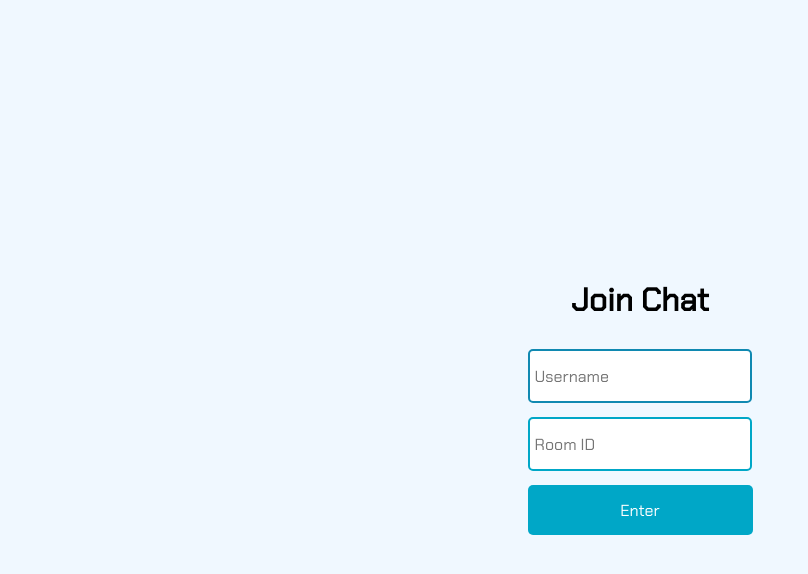
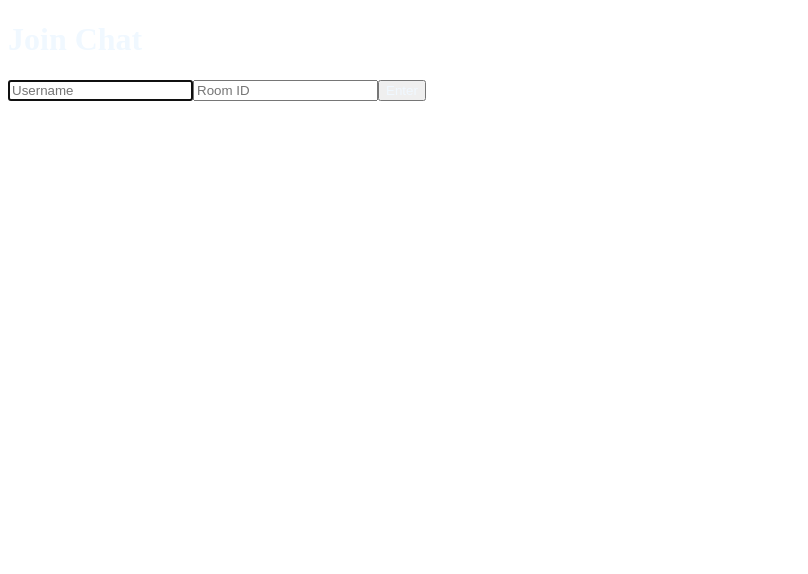
Before and after one commit to xvferdy/simple-chat-app, a React (Create React App) app in the folder client/: page / in a window 1280 px wide. Shown: the top 574 px of the page, without its empty margins (0-808 px from the left). Built offline with nearby package versions, Linux system fonts and the light colour scheme; no server answers.

Commit message:
♻️ Try to deploy
refactor css

```diff
--- a/client/src/App.js
+++ b/client/src/App.js
@@ -1,8 +1,9 @@
-import "./App.css";
 import { useState } from "react";
 import io from "socket.io-client";
 import { v4 as uuidv4 } from "uuid";
 import Chat from "./Chat";
+// import "./App.css";
+import "./stylesheets/css/main.css";
 
 const socket = io.connect("http://localhost:8000");
 
--- /dev/null
+++ b/client/src/stylesheets/css/main.css
@@ -0,0 +1,5 @@
+* {
+  color: aliceblue;
+}
+
+/*# sourceMappingURL=main.css.map */
--- /dev/null
+++ b/client/src/stylesheets/scss/main.scss
@@ -0,0 +1,3 @@
+* {
+	color: aliceblue;
+}
```
Also changed, not shown: 1 other file (tests, documents, lock files or other folders).
